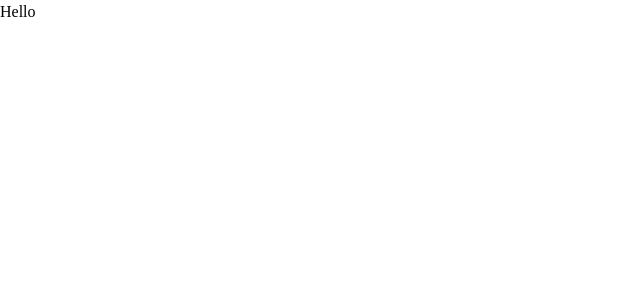
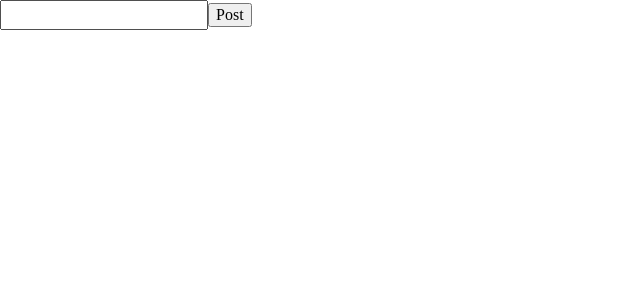
Before and after one commit to JJWallis/practical-questions, a React (Create React App) app: page /test in a window 1280 px wide. Shown: the top 300 px of the page, without its empty margins (0-640 px from the left). Built offline with nearby package versions, Linux system fonts and the light colour scheme.

Commit message:
comment comp setup

```diff
--- a/src/Test.tsx
+++ b/src/Test.tsx
@@ -1,13 +1,17 @@
 import React from 'react'
 
-function Greeter(props: any) {
-   return <div>Hello {/* Write your code here */}</div>
-}
+const Test = () => {
+   const [comment, setComment] = React.useState()
 
-class Test extends React.Component {
-   render() {
-      return <Greeter user="Admin" />
-   }
+   return (
+      <div>
+         <form>
+            <input type="text" />
+            <input type="button" value="Post" />
+         </form>
+         <ul>{/* comments */}</ul>
+      </div>
+   )
 }
 
 export default Test
```
